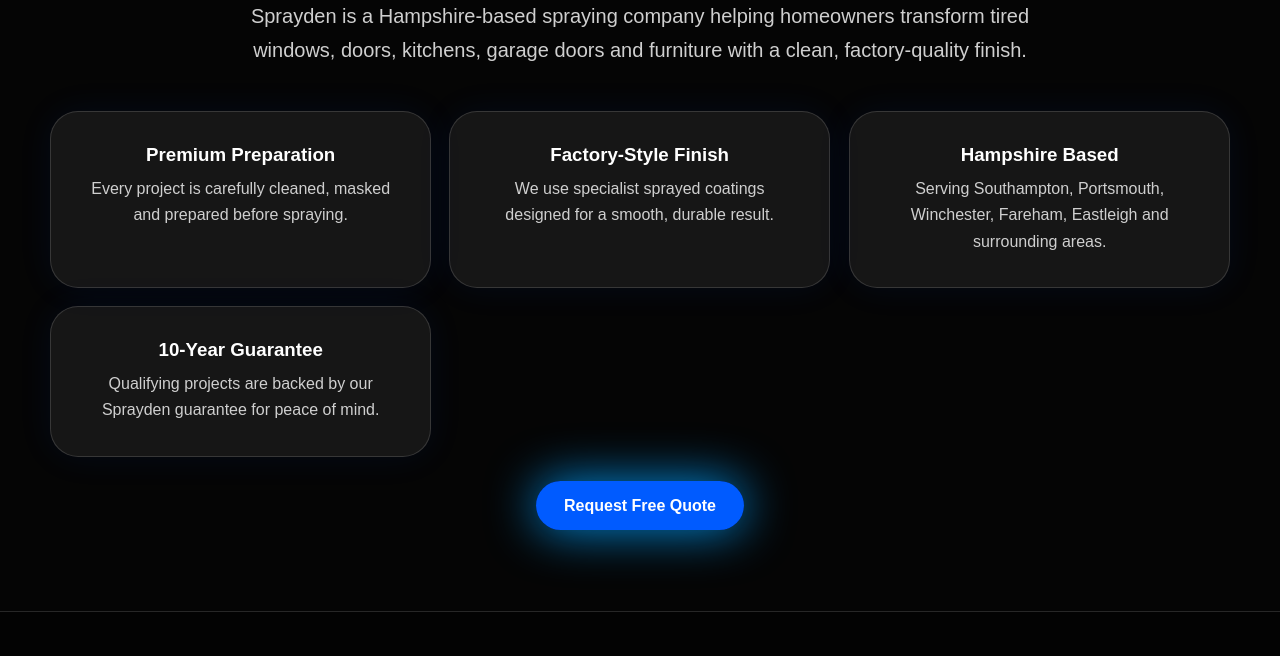
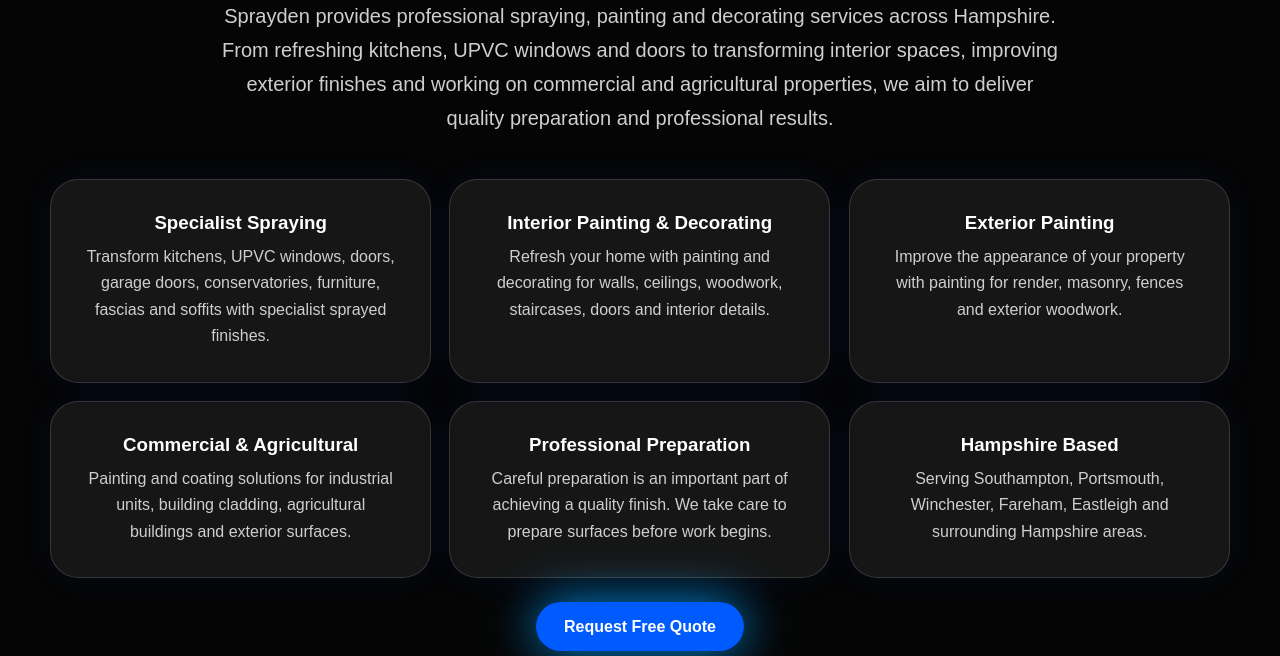
Before and after one commit to haydenjkemp-sudo/sprayden-website, a plain HTML site: page about.html in a window 1280 px wide. Shown: the part 324-980 px from the top of the page. Drawn offline with Linux system fonts and the light colour scheme.

Commit message:
Update about.html

```diff
--- a/about.html
+++ b/about.html
@@ -1,10 +1,14 @@
+
 <!DOCTYPE html>
 <html lang="en">
 <head>
   <meta charset="UTF-8">
   <meta name="viewport" content="width=device-width, initial-scale=1.0">
-  <title>About Sprayden | Professional Spraying Hampshire</title>
-  <meta name="description" content="Learn about Sprayden, a Hampshire-based spraying company specialising in UPVC windows, kitchens, garage doors, composite doors and furniture.">
+
+  <title>About Sprayden | Spraying, Painting & Decorating Hampshire</title>
+
+  <meta name="description" content="Find out about Sprayden, providing specialist spraying, interior and exterior painting, decorating and commercial and agricultural coatings across Hampshire.">
+
   <link rel="stylesheet" href="style.css">
 </head>
 
@@ -19,53 +23,110 @@
 </header>
 
 <section class="section quote-page">
+
   <p class="eyebrow">About Sprayden</p>
-  <h1>Refresh. Don’t replace.</h1>
+
+  <h1>Refresh. Don't replace.</h1>
 
   <p class="section-text">
-    Sprayden is a Hampshire-based spraying company helping homeowners transform tired windows, doors, kitchens, garage doors and furniture with a clean, factory-quality finish.
+    Sprayden provides professional spraying, painting and decorating
+    services across Hampshire. From refreshing kitchens, UPVC windows
+    and doors to transforming interior spaces, improving exterior
+    finishes and working on commercial and agricultural properties,
+    we aim to deliver quality preparation and professional results.
   </p>
 
   <div class="mini-grid">
+
     <article class="glass-card">
-      <h3>Premium Preparation</h3>
-      <p>Every project is carefully cleaned, masked and prepared before spraying.</p>
+      <h3>Specialist Spraying</h3>
+      <p>
+        Transform kitchens, UPVC windows, doors, garage doors,
+        conservatories, furniture, fascias and soffits with
+        specialist sprayed finishes.
+      </p>
     </article>
 
     <article class="glass-card">
-      <h3>Factory-Style Finish</h3>
-      <p>We use specialist sprayed coatings designed for a smooth, durable result.</p>
+      <h3>Interior Painting & Decorating</h3>
+      <p>
+        Refresh your home with painting and decorating for
+        walls, ceilings, woodwork, staircases, doors and
+        interior details.
+      </p>
+    </article>
+
+    <article class="glass-card">
+      <h3>Exterior Painting</h3>
+      <p>
+        Improve the appearance of your property with painting
+        for render, masonry, fences and exterior woodwork.
+      </p>
+    </article>
+
+    <article class="glass-card">
+      <h3>Commercial & Agricultural</h3>
+      <p>
+        Painting and coating solutions for industrial units,
+        building cladding, agricultural buildings and
+        exterior surfaces.
+      </p>
+    </article>
+
+    <article class="glass-card">
+      <h3>Professional Preparation</h3>
+      <p>
+        Careful preparation is an important part of achieving
+        a quality finish. We take care to prepare surfaces
+        before work begins.
+      </p>
     </article>
 
     <article class="glass-card">
       <h3>Hampshire Based</h3>
-      <p>Serving Southampton, Portsmouth, Winchester, Fareham, Eastleigh and surrounding areas.</p>
+      <p>
+        Serving Southampton, Portsmouth, Winchester, Fareham,
+        Eastleigh and surrounding Hampshire areas.
+      </p>
     </article>
 
-    <article class="glass-card">
-      <h3>10-Year Guarantee</h3>
-      <p>Qualifying projects are backed by our Sprayden guarantee for peace of mind.</p>
-    </article>
   </div>
 
   <div style="text-align:center; margin-top:40px;">
     <a href="contact.html" class="btn primary">Request Free Quote</a>
   </div>
+
 </section>
 
 <footer id="footer">
+
   <img src="logo.png.PNG" alt="Sprayden Logo">
+
   <h3>Sprayden</h3>
-  <p>Professional UPVC, kitchen, garage door and exterior spraying across Hampshire.</p>
+
+  <p>
+    Professional spraying, painting and decorating
+    across Hampshire.
+  </p>
 
   <div class="footer-contact">
+
     <a href="tel:07724430225">📞 07724 430225</a>
-    <a href="mailto:info@sprayden.co.uk">✉️ info@sprayden.co.uk</a>
-    <a href="https://facebook.com/Spraydenofficial">Facebook</a>
-    <a href="https://instagram.com/Spraydenofficial">Instagram</a>
+
+    <a href="mailto:info@sprayden.co.uk">
+      ✉️ info@sprayden.co.uk
+    </a>
+
+    <a href="https://www.facebook.com/spraydenltd" target="_blank" rel="noopener noreferrer">Facebook</a>
+
+    <a href="https://www.instagram.com/spraydenltd" target="_blank" rel="noopener noreferrer">Instagram</a>
+
+    <a href="https://www.tiktok.com/@spraydenltd" target="_blank" rel="noopener noreferrer">TikTok</a>
+
   </div>
 
   <p>© 2026 Sprayden. All Rights Reserved.</p>
+
 </footer>
 
 </body>
```
